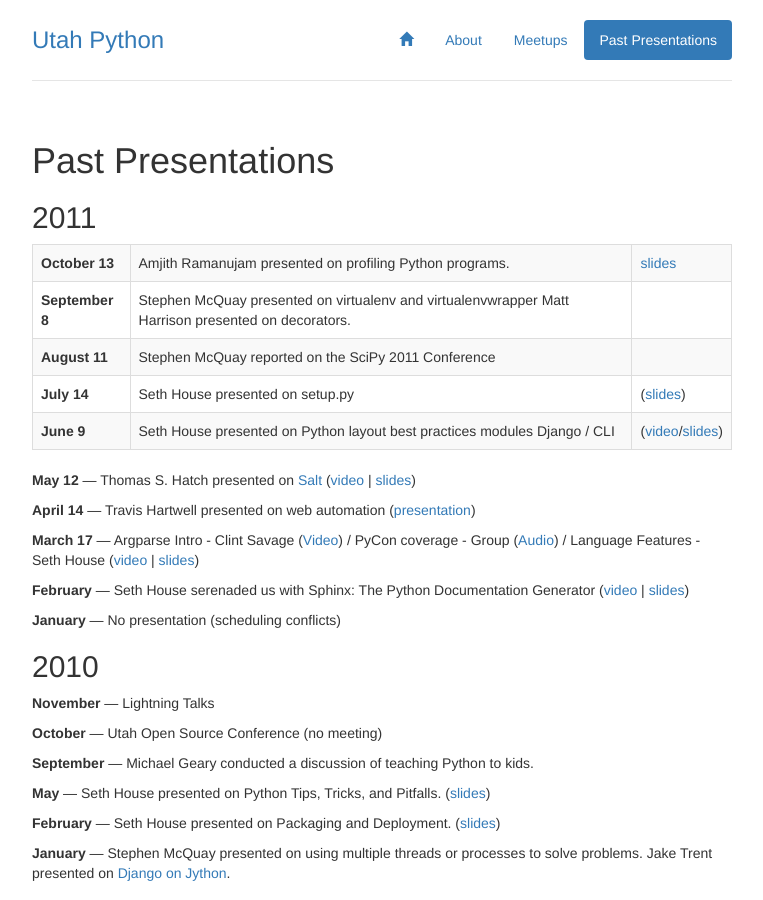
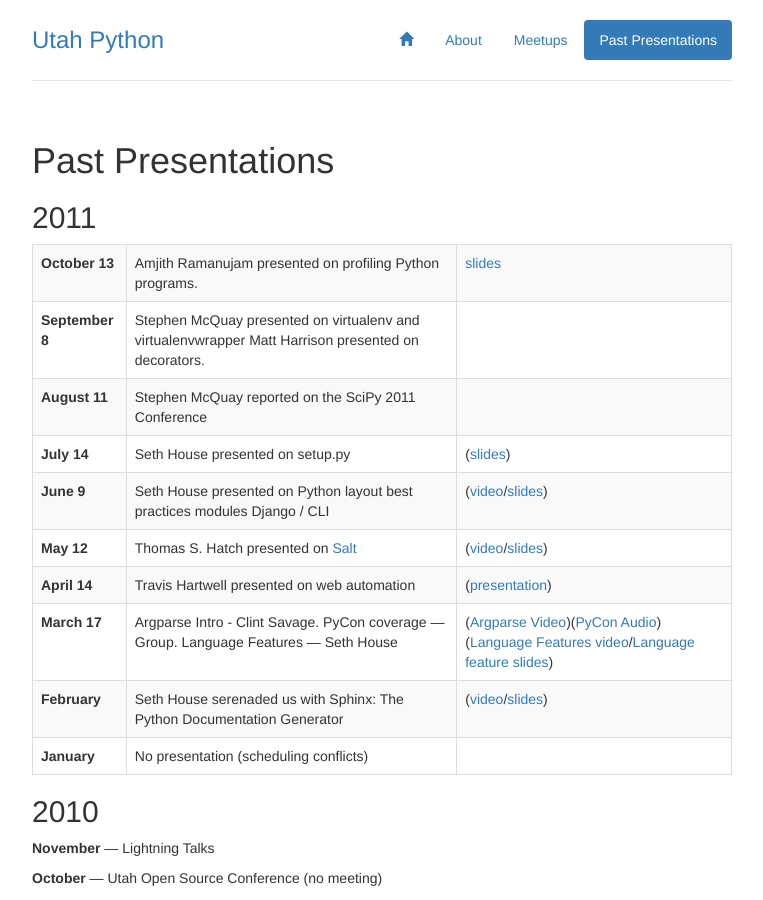
Before and after one commit to utahpython/utahpython.github.com, a Jekyll site: the page built from presentations.md, in a window 1280 px wide and 900 px high. Shown: the whole window, without its empty margins (258-1021 px from the left). Built offline with Jekyll 4.4.1, drawn with Linux system fonts in a browser that asks for light colours; nearby versions of some CDN libraries; library files that are not in the unit come from our copies.

Commit message:
updated table for 2011

```diff
--- a/presentations.md
+++ b/presentations.md
@@ -9,43 +9,33 @@ present-nav: True
 ## 2011
 
 {:.table .table-bordered .table-striped}
-**October 13**|Amjith Ramanujam presented on profiling Python programs.|[slides](https://github.com/amjith/User-Group-Presentations/tree/master/profiling)
+**October 13**|Amjith Ramanujam presented on profiling Python programs.|[slides][profilepy]
 **September 8**|Stephen McQuay presented on virtualenv and virtualenvwrapper Matt Harrison presented on decorators.|
 **August 11**|Stephen McQuay reported on the SciPy 2011 Conference|
 **July 14**|Seth House presented on setup.py|([slides][setuppy1])
 **June 9**|Seth House presented on Python layout best practices modules Django / CLI|([video][slayout1]/[slides][slayout2])
+**May 12**|Thomas S. Hatch presented on [Salt](http://saltstack.org/)|([video][salt1]/[slides][salt2])
+**April 14**|Travis Hartwell presented on web automation|([presentation][webauto1])
+**March 17**|Argparse Intro - Clint Savage. PyCon coverage — Group. Language Features — Seth House|([Argparse Video][argparse1])([PyCon Audio][pycon2011])([Language Features video][langfeat1]/[Language feature slides][langfeat2])
+**February**|Seth House serenaded us with Sphinx: The Python Documentation Generator|([video][sphinx1]/[slides][sphinx2])
+**January**|No presentation (scheduling conflicts)|
 
+<!-- links -->
+
+[profilepy]: https://github.com/amjith/User-Group-Presentations/tree/master/profiling
+[setuppy1]: https://github.com/whiteinge/presentations/tree/master/upyug_2011-07-11_setup.py
 [slayout1]: http://blip.tv/utah-open-source/python-layout-best-practices-for-modules-django-cli-utah-django-user-group-5315808
 [slayout2]: https://github.com/whiteinge/presentations/tree/master/upyug_2011-06-09_program-layout
-
-**May 12** — Thomas S. Hatch presented on [Salt](http://saltstack.org/)
-([video][salt1] | [slides][salt2])
-
 [salt1]: http://blip.tv/thomas-s-hatch/salt-0-8-7-presentation-5180182
 [salt2]: https://github.com/downloads/thatch45/salt/Salt.pdf
-
-**April 14** — Travis Hartwell presented on web automation ([presentation][webauto1])
-
 [webauto1]: https://github.com/Nafai77/Presentations/tree/master/2011-04-14_utpy-web-automation
-
-**March 17** — Argparse Intro - Clint Savage ([Video][argparse1]) /
-PyCon coverage - Group ([Audio][pycon2011]) /
-Language Features - Seth House ([video][langfeat1] | [slides][langfeat2])
-
 [argparse1]: http://blip.tv/file/4902283
 [pycon2011]: http://herlo.org/misc/2011-03-17_-_1920_-_Utah_Python_-_Pycon_Recap-audio_only.ogg
 [langfeat1]: http://blip.tv/nathaniel-whiteinge/what-i-learned-at-pycon-2011-utah-python-user-group-4943960
 [langfeat2]: https://github.com/whiteinge/presentations/tree/master/upyug_2011-03-17_pycon
-
-**February** — Seth House serenaded us with Sphinx: The Python Documentation
-Generator ([video][sphinx1] | [slides][sphinx2])
-
 [sphinx1]: http://blip.tv/nathaniel-whiteinge/sphinx-utah-python-user-group-4923032
 [sphinx2]: https://github.com/whiteinge/presentations/tree/master/upyug_2011-02-10_sphinx
 
-**January** — No presentation (scheduling conflicts)
-
-[setuppy1]: https://github.com/whiteinge/presentations/tree/master/upyug_2011-07-11_setup.py
 
 2010
 ----
```
